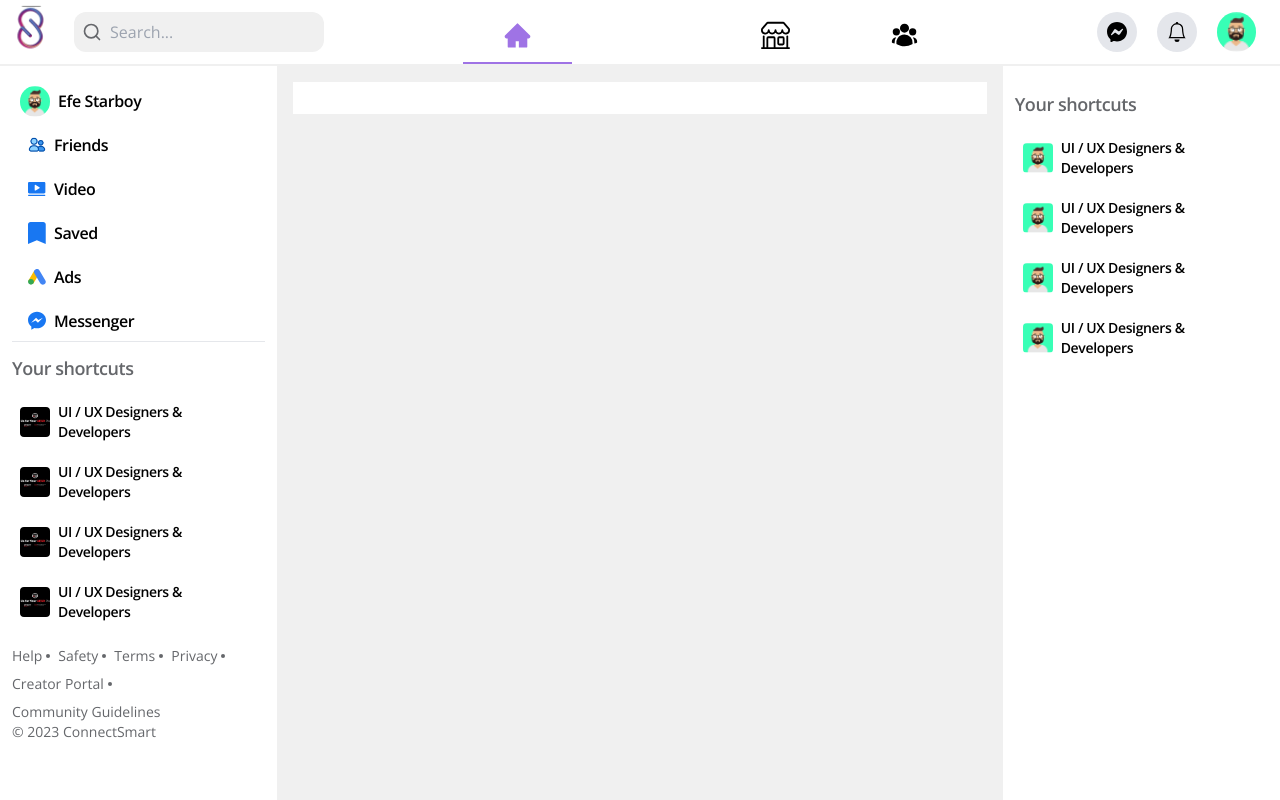
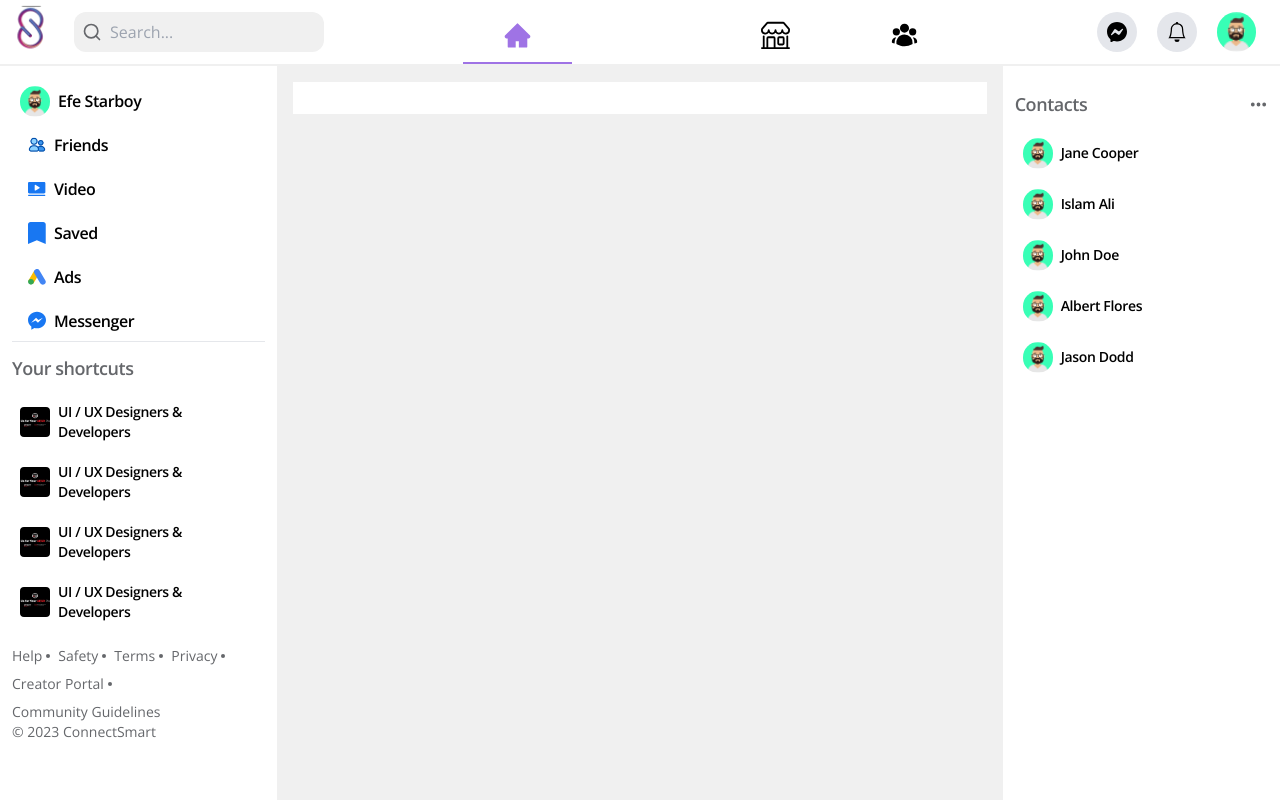
Before and after one commit to asiughuslyvesterobus/social_app, a Next.js app in the folder client/: page / in a window 1280 px wide. Built offline with nearby package versions, Linux system fonts and the light colour scheme; some icons are missing.

Commit message:
done working on left side bar

```diff
--- a/client/components/RightSidebar.tsx
+++ b/client/components/RightSidebar.tsx
@@ -18,11 +18,16 @@ const RightSidebar = () => {
       className="w-full h-screen overflow-y-auto overflow-x-hidden bg-white p-3 flex flex-col items-start justify-start"
     >
       <div className="flex flex-col items-start w-full justify-start gap-3 pt-3">
-        <h4 className="text-lg font-semibold text-basegray tracking-tight">
-          Your shortcuts
-        </h4>
+        <div className="flex items-center justify-between w-full">
+          <h4 className="text-lg font-semibold text-basegray tracking-tight">
+            Contacts
+          </h4>
+          <span className="cursor-pointer text-basegray">
+            <HiDotsHorizontal size={19} />
+          </span>
+        </div>
         <ul className="flex flex-col items-start w-full justify-start gap-1">
-          {[0, 1, 2, 3].map((item, i) => (
+          {contacts.map((item, i) => (
             <li key={i} className="w-full">
               <Link
                 href="/"
@@ -33,10 +38,10 @@ const RightSidebar = () => {
                   alt="contact-images"
                   width={30}
                   height={30}
-                  className="rounded"
+                  className="rounded-full"
                 />
                 <span className="text-sm font-semibold text-black tracking-tight">
-                  UI / UX Designers & Developers
+                  {item}
                 </span>
               </Link>
             </li>
```
